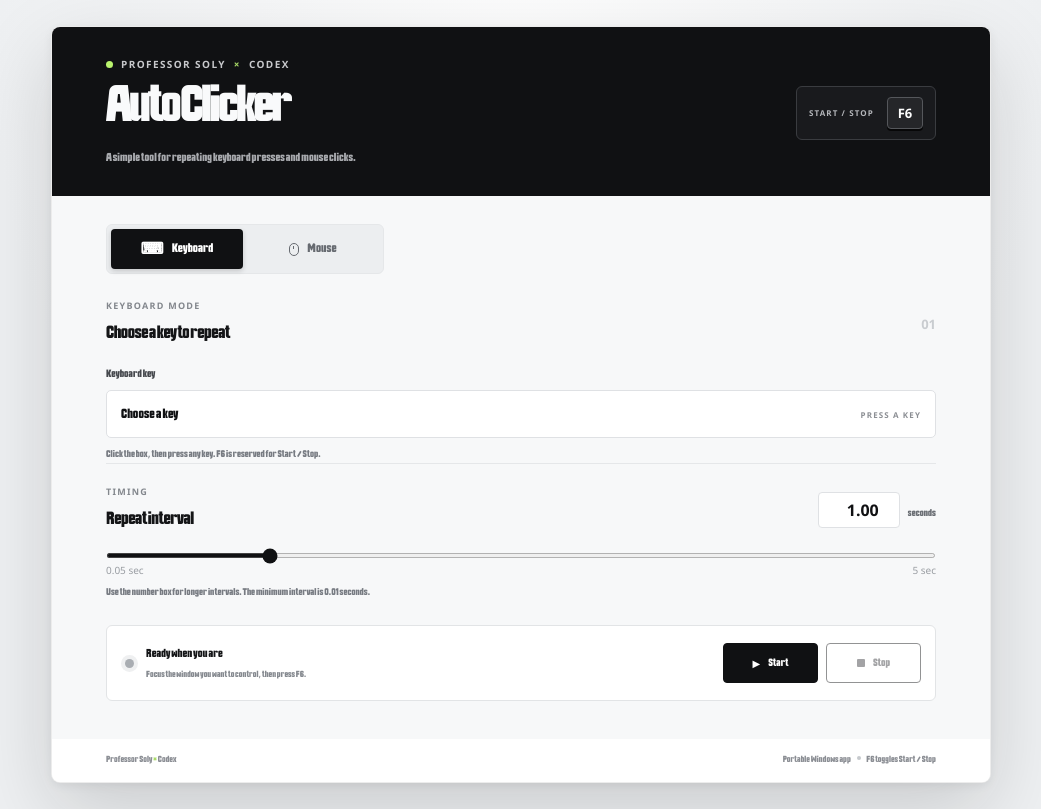
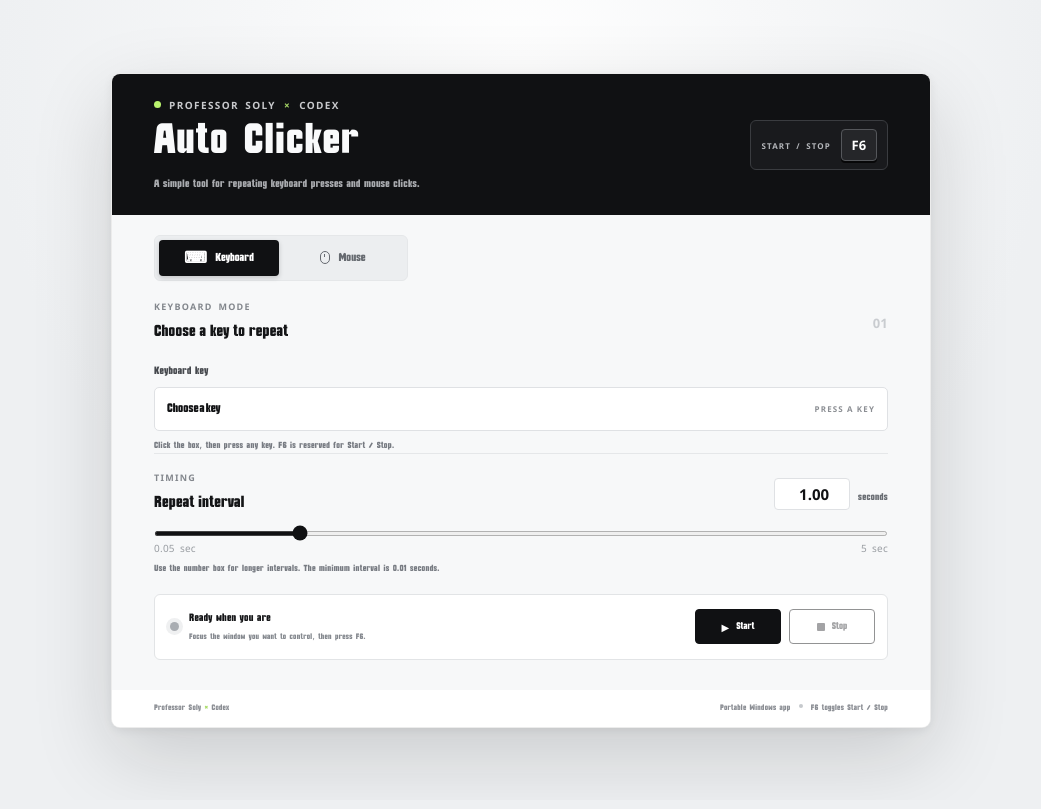
Before and after one commit to Aliamaa123488/Auto-clicker, a website built with Vite: page index.html in a window 1280 px wide. Shown: the whole page, without its empty margins (119-1160 px from the left). Built offline with nearby package versions, Linux system fonts and the light colour scheme.

Commit message:
Tighten layout and add word spacing

```diff
--- a/src/style.css
+++ b/src/style.css
@@ -12,6 +12,8 @@
   font-synthesis: weight;
   text-rendering: optimizeLegibility;
   font-optical-sizing: auto;
+  letter-spacing: .015em;
+  word-spacing: .14em;
   --ink: #101113;
   --muted: #777b82;
   --line: #e5e7e9;
@@ -24,11 +26,11 @@
 
 body {
   margin: 0;
-  min-width: 600px;
+  min-width: 560px;
   min-height: 100vh;
   display: grid;
   place-items: center;
-  padding: 26px;
+  padding: 18px;
   background:
     radial-gradient(ellipse at 50% 10%, rgba(255,255,255,.96), rgba(238,240,242,.72) 58%),
     #eef0f2;
@@ -39,7 +41,7 @@ button { cursor: pointer; }
 button:disabled { cursor: not-allowed; opacity: .45; }
 
 .app-shell {
-  width: min(100%, 940px);
+  width: min(100%, 820px);
   overflow: hidden;
   border: 1px solid rgba(16,17,19,.08);
   border-radius: 9px;
@@ -48,12 +50,12 @@ button:disabled { cursor: not-allowed; opacity: .45; }
 }
 
 .topbar {
-  min-height: 166px;
+  min-height: 140px;
   display: flex;
   align-items: center;
   justify-content: space-between;
-  gap: 24px;
-  padding: 30px 54px 28px;
+  gap: 20px;
+  padding: 24px 42px 22px;
   color: #f9fafb;
   background: var(--ink);
 }
@@ -70,21 +72,22 @@ button:disabled { cursor: not-allowed; opacity: .45; }
 .cross { color: #a9db68; }
 
 h1 {
-  margin: 7px 0 0;
-  font-size: clamp(42px, 5vw, 58px);
+  margin: 6px 0 0;
+  font-size: clamp(36px, 4.5vw, 48px);
   font-weight: 800;
   line-height: 1;
-  letter-spacing: -.055em;
+  letter-spacing: .02em;
+  word-spacing: .22em;
 }
 
-.subtitle { margin: 12px 0 0; color: #a8aaae; font-size: 13px; }
+.subtitle { margin: 9px 0 0; color: #a8aaae; font-size: 12px; }
 
 .hotkey-badge {
-  min-width: 116px;
+  min-width: 108px;
   display: flex;
   align-items: center;
-  gap: 13px;
-  padding: 10px 12px;
+  gap: 10px;
+  padding: 8px 10px;
   border: 1px solid #3a3c40;
   border-radius: 6px;
   background: #191a1d;
@@ -105,7 +108,7 @@ kbd {
   box-shadow: 0 2px 0 #070708;
 }
 
-main { padding: 28px 54px 20px; background: #f7f8f9; }
+main { padding: 20px 42px 14px; background: #f7f8f9; }
 .settings-card { min-width: 0; margin: 0; padding: 0; border: 0; }
 .settings-card:disabled { opacity: .65; }
 
@@ -123,14 +126,14 @@ main { padding: 28px 54px 20px; background: #f7f8f9; }
   display: flex;
   align-items: center;
   gap: 8px;
-  min-width: 132px;
+  min-width: 120px;
   justify-content: center;
-  padding: 9px 15px;
+  padding: 8px 12px;
   border: 0;
   border-radius: 4px;
   color: #666a70;
   background: transparent;
-  font-size: 14px;
+  font-size: 13px;
   font-weight: 700;
   transition: background .15s ease, color .15s ease, box-shadow .15s ease;
 }
@@ -140,11 +143,11 @@ main { padding: 28px 54px 20px; background: #f7f8f9; }
 .mouse-icon { width: 10px; height: 13px; display: inline-block; border: 1.7px solid currentColor; border-radius: 6px; font-size: 0; position: relative; }
 .mouse-icon::after { position: absolute; top: 2px; left: 3px; width: 1px; height: 3px; background: currentColor; content: ""; }
 
-.mode-panel { min-height: 154px; padding-top: 25px; }
+.mode-panel { min-height: 136px; padding-top: 19px; }
 .mode-panel[hidden] { display: none; }
 .section-heading { display: flex; align-items: center; justify-content: space-between; gap: 18px; }
 .eyebrow { margin: 0 0 5px; color: #83878d; font-size: 9px; }
-h2 { margin: 0; font-size: 20px; font-weight: 800; letter-spacing: -.025em; }
+h2 { margin: 0; font-size: 18px; font-weight: 800; letter-spacing: .01em; }
 .section-mark { color: #c9ccd0; font: 700 13px "Segoe UI", Arial, sans-serif; }
 .field-label { display: block; margin: 16px 0 7px; color: #45484d; font-size: 12px; font-weight: 700; }
 
@@ -153,8 +156,8 @@ h2 { margin: 0; font-size: 20px; font-weight: 800; letter-spacing: -.025em; }
   display: flex;
   align-items: center;
   justify-content: space-between;
-  min-height: 48px;
-  padding: 8px 14px;
+  min-height: 44px;
+  padding: 7px 12px;
   border: 1px solid #dfe1e4;
   border-radius: 5px;
   color: var(--ink);
@@ -164,43 +167,43 @@ h2 { margin: 0; font-size: 20px; font-weight: 800; letter-spacing: -.025em; }
 }
 .key-picker:hover, .key-picker:focus-visible { border-color: #92969d; outline: 0; box-shadow: 0 0 0 3px rgba(16,17,19,.07); }
 .key-picker.capturing { border-color: var(--ink); box-shadow: 0 0 0 3px rgba(16,17,19,.1); }
-.key-value { font-size: 15px; font-weight: 700; }
+.key-value { font-size: 14px; font-weight: 700; }
 .key-picker-action { color: #8b8e93; font-size: 8px; }
-.field-help { margin: 7px 0 0; color: var(--muted); font-size: 11px; }
+.field-help { margin: 6px 0 0; color: var(--muted); font-size: 10px; }
 
-.mouse-options { display: grid; grid-template-columns: 1fr 1fr; gap: 22px; }
+.mouse-options { display: grid; grid-template-columns: 1fr 1fr; gap: 18px; }
 .mouse-options .field-label { margin-top: 15px; }
 .select-control {
-  width: 100%; min-height: 42px; padding: 8px 12px; border: 1px solid #dfe1e4; border-radius: 5px;
-  color: #1b1c1f; background-color: #fff; font-size: 13px; font-weight: 600;
+  width: 100%; min-height: 38px; padding: 7px 10px; border: 1px solid #dfe1e4; border-radius: 5px;
+  color: #1b1c1f; background-color: #fff; font-size: 12px; font-weight: 600;
 }
-.segmented { height: 42px; display: flex; padding: 3px; border: 1px solid #dfe1e4; border-radius: 5px; background: #fff; }
-.segment { flex: 1; border: 0; border-radius: 3px; color: #777b82; background: transparent; font-size: 12px; font-weight: 700; }
+.segmented { height: 38px; display: flex; padding: 3px; border: 1px solid #dfe1e4; border-radius: 5px; background: #fff; }
+.segment { flex: 1; border: 0; border-radius: 3px; color: #777b82; background: transparent; font-size: 11px; font-weight: 700; }
 .segment.active { color: #fff; background: var(--ink); }
 .mouse-help { margin-top: 10px; }
 
-.interval-panel { padding: 2px 0 21px; border-top: 1px solid var(--line); }
-.interval-heading { margin-top: 19px; }
+.interval-panel { padding: 2px 0 16px; border-top: 1px solid var(--line); }
+.interval-heading { margin-top: 15px; }
 .interval-input-wrap { display: flex; align-items: baseline; gap: 8px; }
 .interval-input-wrap span { color: #686c72; font-size: 11px; }
 .interval-number {
-  width: 82px; padding: 6px 5px 6px 8px; border: 1px solid #dfe1e4; border-radius: 4px;
-  color: var(--ink); background: #fff; font-family: "Segoe UI", Arial, sans-serif; font-size: 16px; font-weight: 750; text-align: right;
+  width: 76px; padding: 5px 5px 5px 7px; border: 1px solid #dfe1e4; border-radius: 4px;
+  color: var(--ink); background: #fff; font-family: "Segoe UI", Arial, sans-serif; font-size: 15px; font-weight: 750; text-align: right;
 }
-.interval-slider { width: 100%; height: 5px; display: block; margin: 18px 0 5px; accent-color: var(--ink); cursor: pointer; }
+.interval-slider { width: 100%; height: 5px; display: block; margin: 14px 0 5px; accent-color: var(--ink); cursor: pointer; }
 .slider-labels { display: flex; justify-content: space-between; color: #999da2; font: 10px "Segoe UI", Arial, sans-serif; }
 
 .action-card {
-  min-height: 76px; display: flex; align-items: center; justify-content: space-between; gap: 20px;
-  margin-top: 3px; padding: 12px 14px 12px 18px; border: 1px solid #e2e4e6; border-radius: 6px; background: #fff;
+  min-height: 66px; display: flex; align-items: center; justify-content: space-between; gap: 16px;
+  margin-top: 2px; padding: 10px 12px 10px 15px; border: 1px solid #e2e4e6; border-radius: 6px; background: #fff;
 }
-.status-block { display: flex; align-items: center; gap: 12px; min-width: 0; }
+.status-block { display: flex; align-items: center; gap: 10px; min-width: 0; }
 .status-indicator { width: 9px; height: 9px; flex: 0 0 9px; border-radius: 50%; background: #a9adb2; box-shadow: 0 0 0 4px #eff0f1; }
 .status-indicator.running { background: #64a91b; box-shadow: 0 0 0 4px #e5f4d5; animation: pulse 1.5s infinite; }
-.status-title { margin: 0; font-size: 13px; font-weight: 800; }
-.status-detail { margin: 2px 0 0; color: #85898f; font-size: 10px; }
+.status-title { margin: 0; font-size: 12px; font-weight: 800; }
+.status-detail { margin: 2px 0 0; color: #85898f; font-size: 9px; }
 .action-buttons { display: flex; flex: 0 0 auto; gap: 8px; }
-.action-button { min-width: 95px; display: inline-flex; align-items: center; justify-content: center; gap: 8px; padding: 10px 13px; border: 1px solid var(--ink); border-radius: 4px; font-size: 12px; font-weight: 800; transition: transform .12s ease, background .12s ease; }
+.action-button { min-width: 86px; display: inline-flex; align-items: center; justify-content: center; gap: 7px; padding: 8px 11px; border: 1px solid var(--ink); border-radius: 4px; font-size: 11px; font-weight: 800; transition: transform .12s ease, background .12s ease; }
 .action-button:not(:disabled):active { transform: translateY(1px); }
 .start-button { color: #fff; background: var(--ink); }
 .start-button:hover:not(:disabled) { background: #2b2d31; }
@@ -208,10 +211,10 @@ h2 { margin: 0; font-size: 20px; font-weight: 800; letter-spacing: -.025em; }
 .stop-button:hover:not(:disabled) { color: #fff; border-color: var(--red); background: var(--red); }
 .play-symbol { font: 10px "Segoe UI", sans-serif; }
 .stop-symbol { width: 8px; height: 8px; border-radius: 1px; background: currentColor; }
-.notice { min-height: 18px; margin: 8px 0 -8px; color: #72767c; font-size: 11px; }
+.notice { min-height: 16px; margin: 7px 0 -7px; color: #72767c; font-size: 10px; }
 .notice.error { color: #b33333; }
 .notice.hint { color: #54585e; }
-.footer { display: flex; justify-content: space-between; gap: 16px; padding: 13px 54px 15px; color: #8b8e94; background: #fff; font-size: 10px; }
+.footer { display: flex; justify-content: space-between; gap: 16px; padding: 11px 42px 12px; color: #8b8e94; background: #fff; font-size: 9px; }
 .footer i { width: 4px; height: 4px; display: inline-block; margin: 0 5px 2px; border-radius: 50%; background: #c6c9cd; }
 .visually-hidden { position: absolute; width: 1px; height: 1px; overflow: hidden; clip: rect(0,0,0,0); white-space: nowrap; }
 
@@ -219,12 +222,12 @@ h2 { margin: 0; font-size: 20px; font-weight: 800; letter-spacing: -.025em; }
 
 @media (max-width: 700px) {
   body { min-width: 360px; padding: 12px; }
-  .topbar { min-height: 144px; padding: 25px 25px; }
-  main { padding: 22px 25px 17px; }
-  .footer { padding: 12px 25px; }
+  .topbar { min-height: 126px; padding: 21px 25px; }
+  main { padding: 18px 25px 13px; }
+  .footer { padding: 10px 25px; }
   .subtitle { max-width: 320px; }
   .hotkey-badge { min-width: auto; flex-direction: column; gap: 5px; padding: 8px; }
-  .mode-tab { min-width: 110px; }
+  .mode-tab { min-width: 104px; }
   .action-card { align-items: flex-start; flex-direction: column; }
   .action-buttons { width: 100%; }
   .action-button { flex: 1; }
```
Also changed, not shown: src-tauri/tauri.conf.json (+4 -4 lines), 1 other file.
